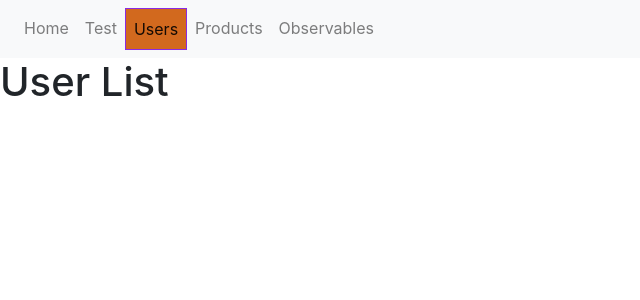
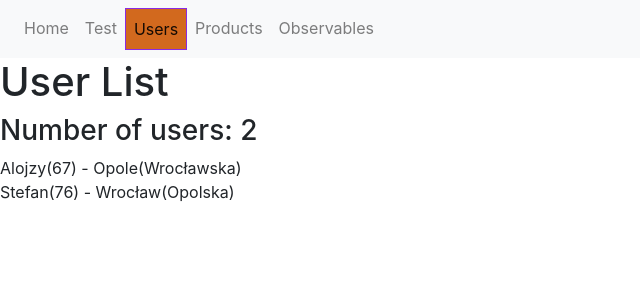
Before and after one commit to bottega-rbrzoska/Market-1, an Angular app in the folder atos-frontend/: page /users in a window 1280 px wide. Shown: the top 300 px of the page, without its empty margins (0-640 px from the left). Built offline with nearby package versions, Linux system fonts and the light colour scheme; data requests are answered from the project's data file.

Commit message:
Products Service

```diff
--- a/atos-frontend/src/app/app.module.ts
+++ b/atos-frontend/src/app/app.module.ts
@@ -8,6 +8,7 @@ import { SharedModule } from './shared/shared.module';
 import { UserModule } from './user/user.module';
 import { TestModule } from './test/test.module';
 import { CoreModule } from './core/core.module';
+import { HttpClientModule } from '@angular/common/http';
 @NgModule({
   declarations: [
     AppComponent,
@@ -18,7 +19,8 @@ import { CoreModule } from './core/core.module';
     AppRoutingModule,
     MainModule,
     SharedModule,
-    TestModule
+    TestModule,
+    HttpClientModule
   ],
   providers: [],
   bootstrap: [AppComponent]
--- a/atos-frontend/src/app/products/product.service.ts
+++ b/atos-frontend/src/app/products/product.service.ts
@@ -1,15 +1,22 @@
 import { Injectable } from '@angular/core';
 import { Product } from '../models/product.interface';
 import { BehaviorSubject } from 'rxjs';
+import { HttpClient } from '@angular/common/http';
+import { map } from 'rxjs/operators';
 
 @Injectable()
 export class ProductService {
-  private products: Product[] = [
-    { id: '1', name: 'pomidor', description: 'opis pomidora', price: 1.99, category: 'warzywo'},
-    { id: '2', name: 'ogorek', description: 'costam o ogorku', price: 0.99, category: 'warzywo'}
-  ];
-  private productsSubj = new BehaviorSubject<Product[]>(this.products);
+  private productsSubj = new BehaviorSubject<Product[]>([]);
 
   products$ = this.productsSubj.asObservable();
-  constructor() { }
+  productsNumber$ = this.productsSubj.pipe(
+    map(prods => prods.length)
+    );
+
+  constructor(private httpClient: HttpClient) { }
+
+  fetchProducts() {
+    this.httpClient.get<Product[]>('http://localhost:5000/api/products')
+    .subscribe(prods => this.productsSubj.next(prods));
+  }
 }
--- a/atos-frontend/src/app/user/user-list/user-list.component.html
+++ b/atos-frontend/src/app/user/user-list/user-list.component.html
@@ -1,5 +1,6 @@
 <h1>User List</h1>
+<h3>Number of users: {{ (userList$ | async)?.length }}</h3>
 <div>
   <app-user-list-item [user]="user"
-  *ngFor="let user of userList"></app-user-list-item>
+  *ngFor="let user of userList$ | async"></app-user-list-item>
 </div>
--- a/atos-frontend/src/app/user/user-list/user-list.component.ts
+++ b/atos-frontend/src/app/user/user-list/user-list.component.ts
@@ -1,6 +1,8 @@
 import { Component, OnInit } from '@angular/core';
 import { UserService } from '../user.service';
 import { HomeUser } from 'src/app/models/home-user.interface';
+import { Observable } from 'rxjs';
+import { share } from 'rxjs/operators';
 
 @Component({
   selector: 'app-user-list',
@@ -8,9 +10,9 @@ import { HomeUser } from 'src/app/models/home-user.interface';
   styleUrls: ['./user-list.component.scss']
 })
 export class UserListComponent implements OnInit {
-  userList: HomeUser[] = [];
+  userList$: Observable<HomeUser[]>;
   constructor(private userService: UserService) {
-    this.userList = this.userService.getUsersList();
+    this.userList$ = this.userService.getUsersList$().pipe(share());
    }
 
   ngOnInit() {
--- a/atos-frontend/src/app/user/user.service.ts
+++ b/atos-frontend/src/app/user/user.service.ts
@@ -1,13 +1,16 @@
 import { Injectable } from '@angular/core';
 import { HomeUser } from '../models/home-user.interface';
+import { HttpClient } from '@angular/common/http';
+import { Observable } from 'rxjs';
 
 @Injectable()
 export class UserService {
 
   private userList: HomeUser[] = [];
-  constructor() { }
+  constructor(private httpClient: HttpClient) { }
 
-  getUsersList() {
-    return this.userList;
+  getUsersList$(): Observable<HomeUser[]> {
+    return this.httpClient.get<HomeUser[]>('http://localhost:3000/users');
   }
+
 }
```
